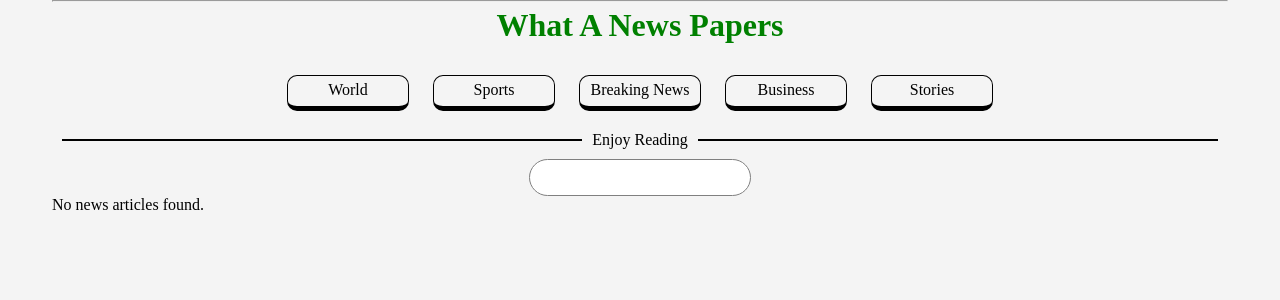
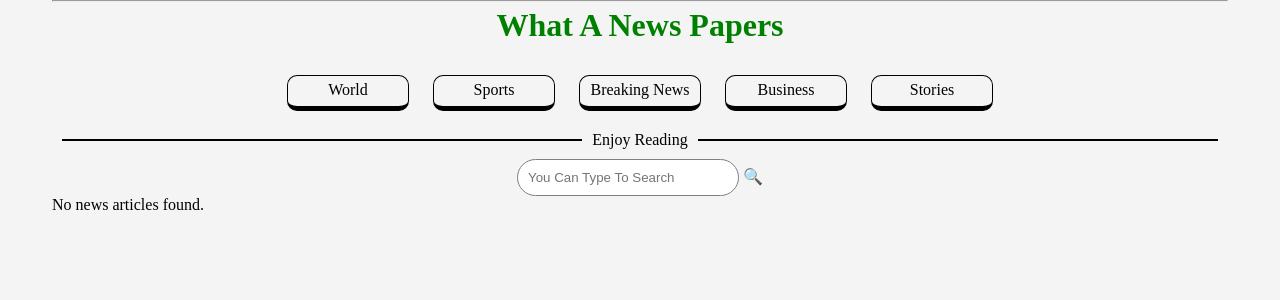
Before and after one commit to Yousefx10/WhatANewsPaper, a PHP site: page / in a window 1280 px wide. Shown: the part 120-420 px from the top of the page. Run offline with PHP 8.4, Linux system fonts and the light colour scheme; data comes from the database, SQL or seed files in the repository; data that the repository does not hold is empty.

Commit message:
adding more item on searchbox like the placeholder and the search icon

```diff
--- a/index.php
+++ b/index.php
@@ -62,7 +62,8 @@ require 'admin/sql.php';
         Enjoy Reading
         </div>
 <div id='searchBOX'>
-    <input type="text"/>
+    <input type="text" placeholder="You Can Type To Search"/>
+    <span>&#x1F50D;</span>
 </div>
 
 <?php
```
